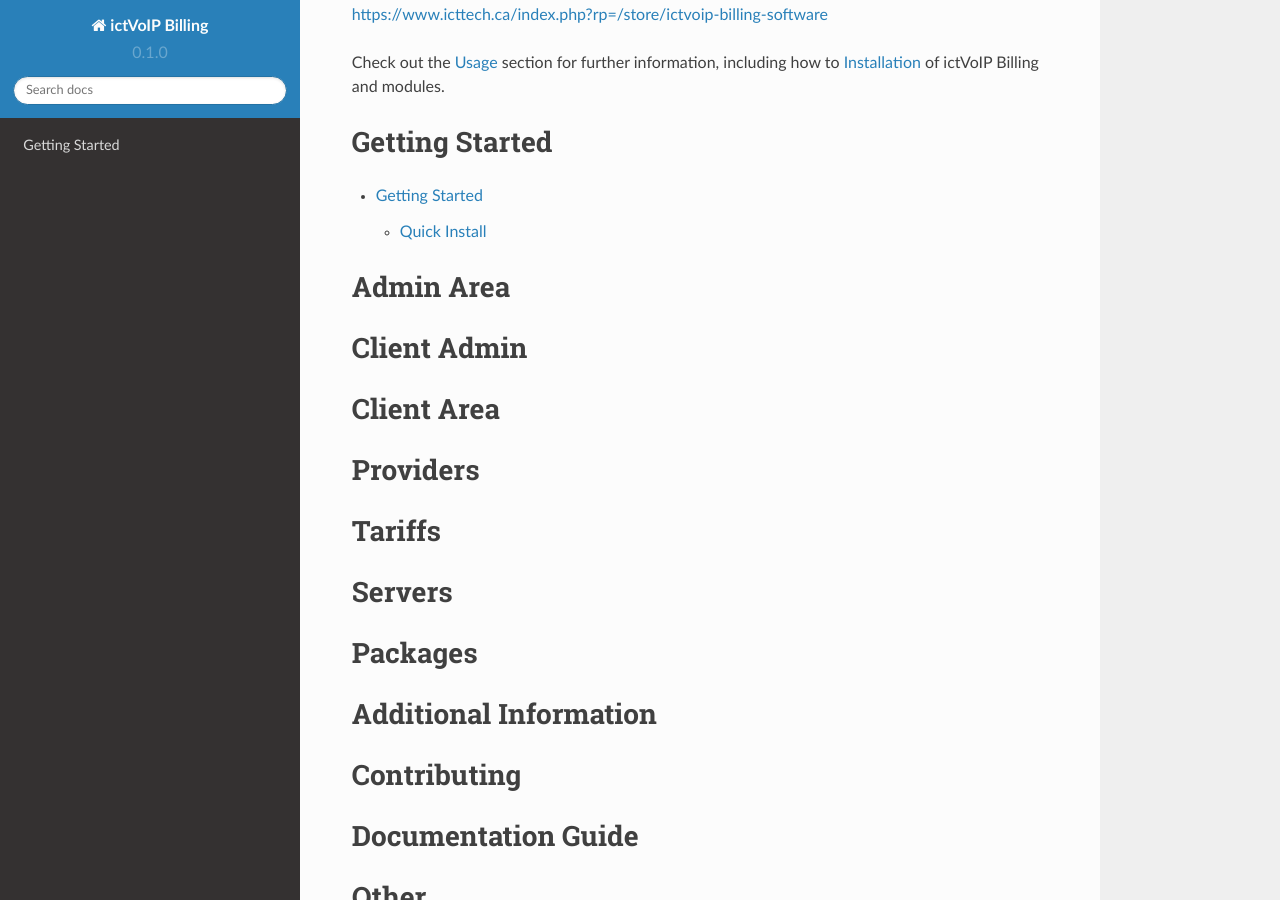
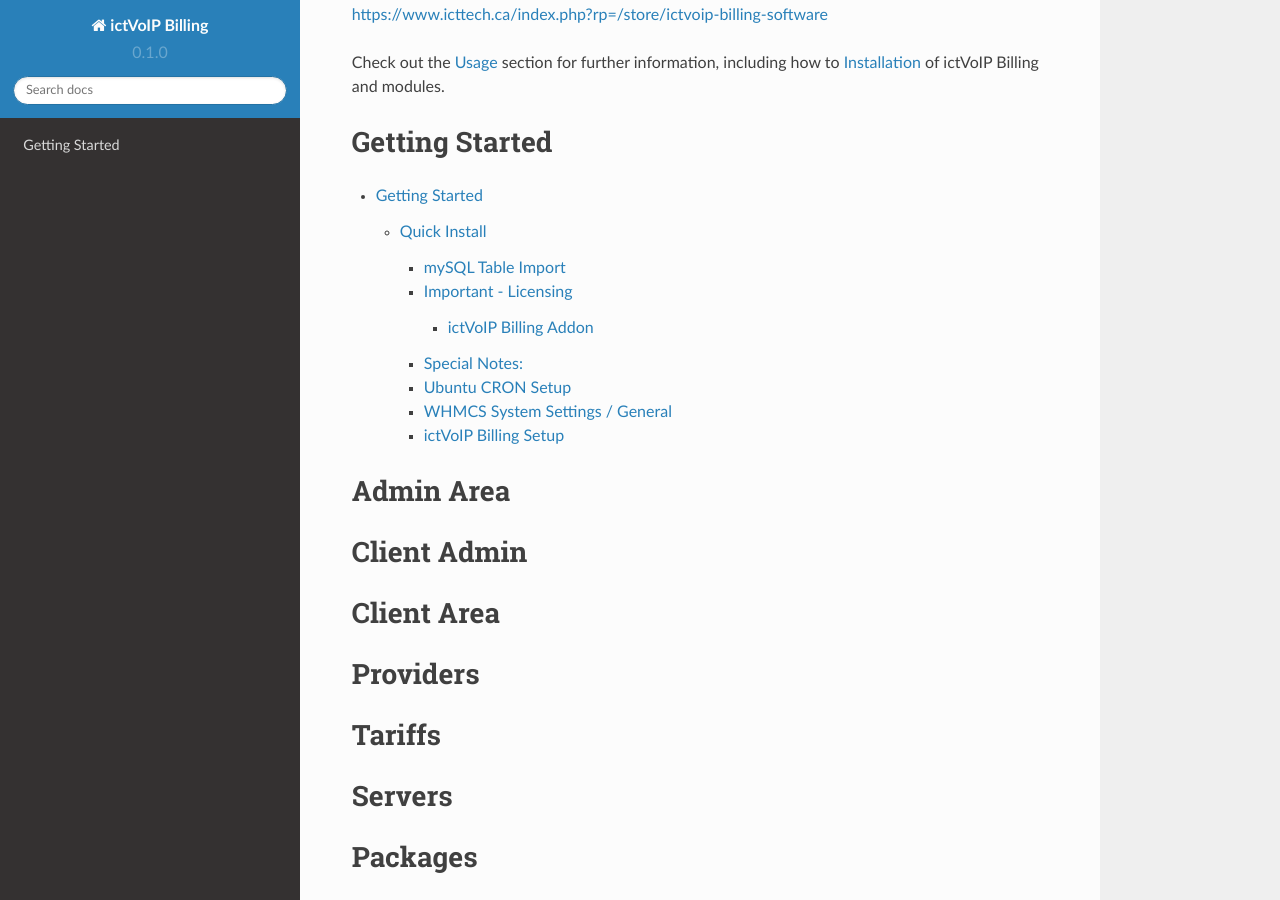
Before and after one commit to ictvoip/ictvoip-docs, a Sphinx documentation site: the page built from docs/source/index.rst, in a window 1280 px wide and 900 px high, scrolled down 878 px. Built offline with Sphinx 7.4.7 and the Read the Docs theme 2.0.0, drawn with Linux system fonts in a browser that asks for light colours; pages that are not in the unit, such as notebooks, are missing from menus; part of the change alters nothing that is shown.

Commit message:
Update quick_install.rst

```diff
--- a/docs/source/getting_started/quick_install.rst
+++ b/docs/source/getting_started/quick_install.rst
@@ -10,83 +10,155 @@ Welcome to the ictVoIP Billing installation guide.
 
 |
 
-ictVoIP Billing can be installed on WHMCS 8+ running PHP7.x and soon PHP8.1. However this guide assumes you are starting with a **basic** install of WHMCS with https enabled. This install has been designed to be fast, simple and modular, and generally takes 5 minutes or less. Install Video TBA
+ictVoIP Billing can be installed on WHMCS 8+ running PHP7.x and soon PHP8.1. Compatible with Apache and Litespeed. However this guide assumes you are starting with a **basic** install of WHMCS with https enabled. This install has been designed to be fast, simple and modular, and generally takes 5 minutes or less. Install Video TBA
 
 
 **1.** After downloading the ictVoIP Billing .zip
 
-Start with a **minimal** install of Debian 9 with SSH enabled.
-Paste the following commands in the console window **one line at a time**.
+You may select your server module required for your PBX or Provider API.
+Purchase your server module here:
+https://www.icttech.ca/index.php?rp=/store/ictvoip-billing-software
 
-::
+Download the ictVoIP Billing Addon along with your
+Server module and extract to /home/$user/tmp.
 
- wget -O - https://raw.githubusercontent.com/fusionpbx/fusionpbx-install.sh/master/debian/pre-install.sh | sh;
+Archive: /home/$user/tmp/ictvoip_billing-release-x.x.x.zip
 
-|
+mySQL Table Import
+==================
 
-::
-
- cd /usr/src/fusionpbx-install.sh/debian && ./install.sh
-
-|
-
-If using **Debian on Proxmox LXC** containers please run the following **BEFORE** starting the FusionPBX install.
-
-::
-
- apt-get update && apt-get upgrade
- apt-get install systemd
- apt-get install systemd-sysv
- apt-get install ca-certificates
- reboot
-
-|
-
-**2.** At the end of the install, the script will instruct you to go to the ip address of the server (or domain name) in your web browser to login. The script will also provide a username and secure random password for you to use. This can be changed after you login. The install script builds the fusionpbx database. If you need the database password it is located in /etc/fusionpbx/config.php .
+Import the Country Codes table to your WHMCS DB
+- mod_ictvoipbilling_country_codes.sql
 
 
-::
+Important - Licensing
+=====================
 
-   Installation has completed.
+Activating the ictVoIP Billing System enter your license keys
+into the following locations within your modules.
 
-   Use a web browser to login.
-      domain name: https://000.000.000.000
-      username: admin
-      password: zxP5yatwMxejKXd
-
-   The domain name in the browser is used by default as part of the authentication.
-   If you need to login to a different domain then use username@domain.
-      username: admin@x.x.x.x
-
-   Additional information.
-      https://fusionpbx.com/support.php
-      https://www.fusionpbx.com
-      http://docs.fusionpbx.com
-      https://www.fusionpbx.com/training.php
-
-|
-
-.. image:: ../_static/images/ilogin.jpg
-        :scale: 80%
-|
-
-After the install script has completed go to your web browser and login with the information provided by the install script.
+ictVoIP Billing Addon
+---------------------
+System Settings / Apps & Integrations / Addon Modules /
+- Click Activate then configure and enter your license and the appropriate Access control groups and save.
+ie. LeasedictVoIP_a3174afbf93b3b8ba8f3
 
 
-After the installation script finishes, the option for anything to register to the ip address is **ENABLED**.
+Special Notes:
+==============
 
-* If you plan on registering devices to the FusionPBX ip address then no further action is required.
+1) .htaccess modification if Timeout Server error 500
+   is found when running with LiteSpeed
 
-It is however recommended to register to a domain name (FQDN) since most scripted attacks happen to the public ip. Registering to the ip address will be blocked by the fail2ban rules freeswitch-ip and auth-challenge once these rules are set to true.
+a) Modify .htaccess [LiteSpeed]
 
-* To help secure your FusionPBX installation, enable the `fail2ban rules <http://docs.fusionpbx.com/en/latest/firewall/fail2ban.html>`_ [freeswitch-ip] and [auth-challenge-ip] in /etc/fail2ban/jail.local.
+# LiteSpeed
+RewriteRule .* - [E=noabort:1]
+RewriteRule .* - [E=noconntimeout:1]
 
-::
+Increase Session Timers
 
- [freeswitch-ip]
- enabled  = true
+ie.
 
-::
+IfModule php7_module
 
- [auth-challenge-ip]
- enabled  = true
+   -php_flag display_errors On
+
+   -php_value max_execution_time 8600
+
+   -php_value max_input_time 8600
+
+   -php_value max_input_vars 1000
+
+   -php_value memory_limit 8096M
+
+   -php_value session.gc_maxlifetime 1440
+
+   -php_value session.save_path "/tmp"
+
+   -php_value upload_max_filesize 4000M
+
+   -php_value date.timezone "America/Toronto"
+
+   -php_value post_max_size 1000M
+
+   -php_flag zlib.output_compression Off
+
+
+IfModule
+
+IfModule lsapi_module
+
+   -php_flag display_errors On
+
+   -php_value max_execution_time 8600
+
+   -php_value max_input_time 8600
+
+   -php_value max_input_vars 1000
+
+   -php_value memory_limit 8096M
+
+   -php_value session.gc_maxlifetime 1440
+
+   -php_value session.save_path "/tmp"
+
+   -php_value upload_max_filesize 4000M
+
+   -php_value date.timezone "America/Toronto"
+
+   -php_value post_max_size 1000M
+
+   -php_flag zlib.output_compression Off
+
+IfModule
+
+
+
+Ubuntu CRON Setup
+=================
+
+CRON issues running cPanel on Ubuntu maybe found
+where you should enable normal shell for the user
+account in which the CRON is being run from.
+For Ubuntu CRON issues please contact cPanel if
+utilized.
+
+cPanel Support Advice:
+https://support.cpanel.net/hc/en-us/articles/6717639153943-Ubuntu-Jailed-Shell-users-unable-to-connect-to-mysqld-sock
+
+
+
+WHMCS System Settings / General
+===============================
+
+Change your WHMCS System URL to HTTPS
+
+
+ictVoIP Billing Setup
+=====================
+
+1) Create new Provider/PBX (i.e Telnyx - FusionPBX)  (you would require a server module for your PBX or provider)
+2) Import and map your Tariff CSV from your provider
+   (required mapped column fields - Description/Prefix/RateValue/Increment)
+3) Setup your Package Rates (you would require a server module for your PBX or provider)
+ a) Select the VoIP Product you created earlier
+
+ b) Select your Tariff that was just imported
+
+ c) Select the Country Code/Exit Code of your Billing Region.
+    - if you wish to strip any leading digits of the CID and replace it
+	  with the selected Country Code then select
+ 	  "Check to enable: - Incorrect prefix removal / prepend Country Code"
+	  and enter the leading digit to be stripped.
+
+ d) Enter your Global Markup rate for this product.
+
+ e) Set Free minutes to 0 if none are allocatted for your product or
+    free minutes allowed before billed.
+
+ f) Custom Package Rates [status=0] in Tariff Table
+    Set your incremental inbound/outbound costs to sell at. ie. 0.00967
+    Set your custom incremental billing value in sec. ie. 6/6 or 30/6 or 1/1
+	If you wish to use Custom rates for specific regions you must set
+	[status] column to 0 in order for that Prefix(es) to use custom rates.
```
